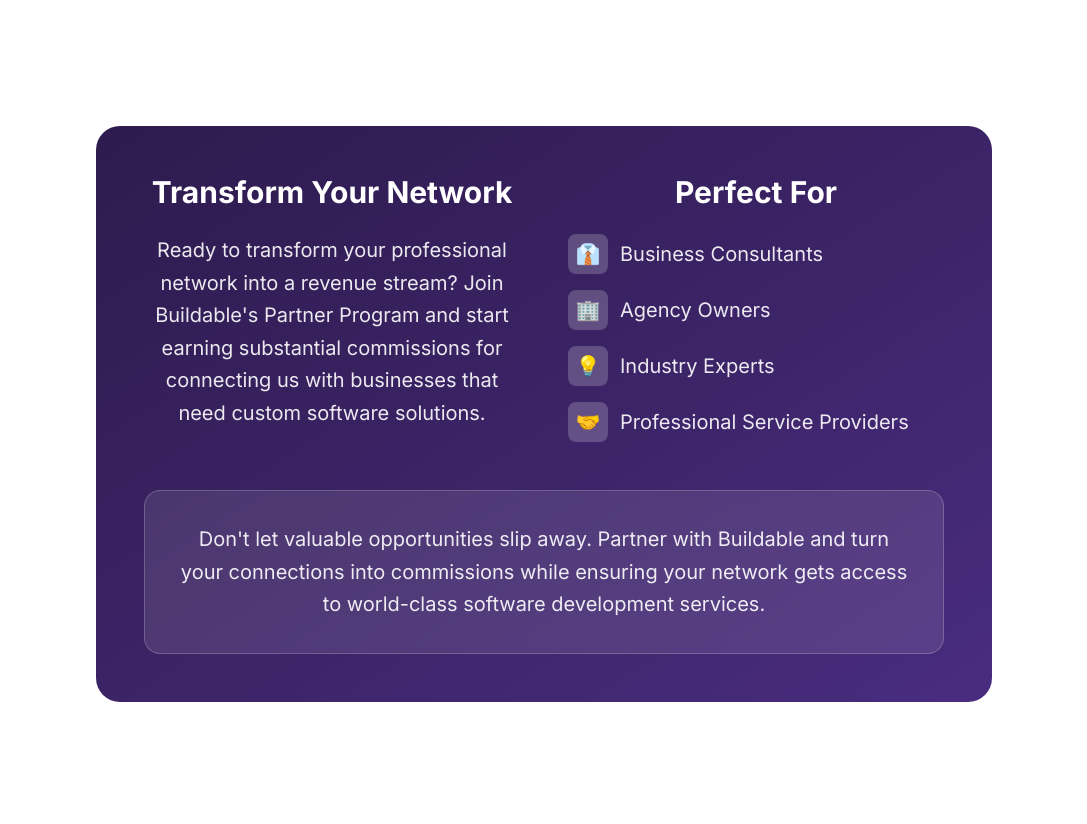
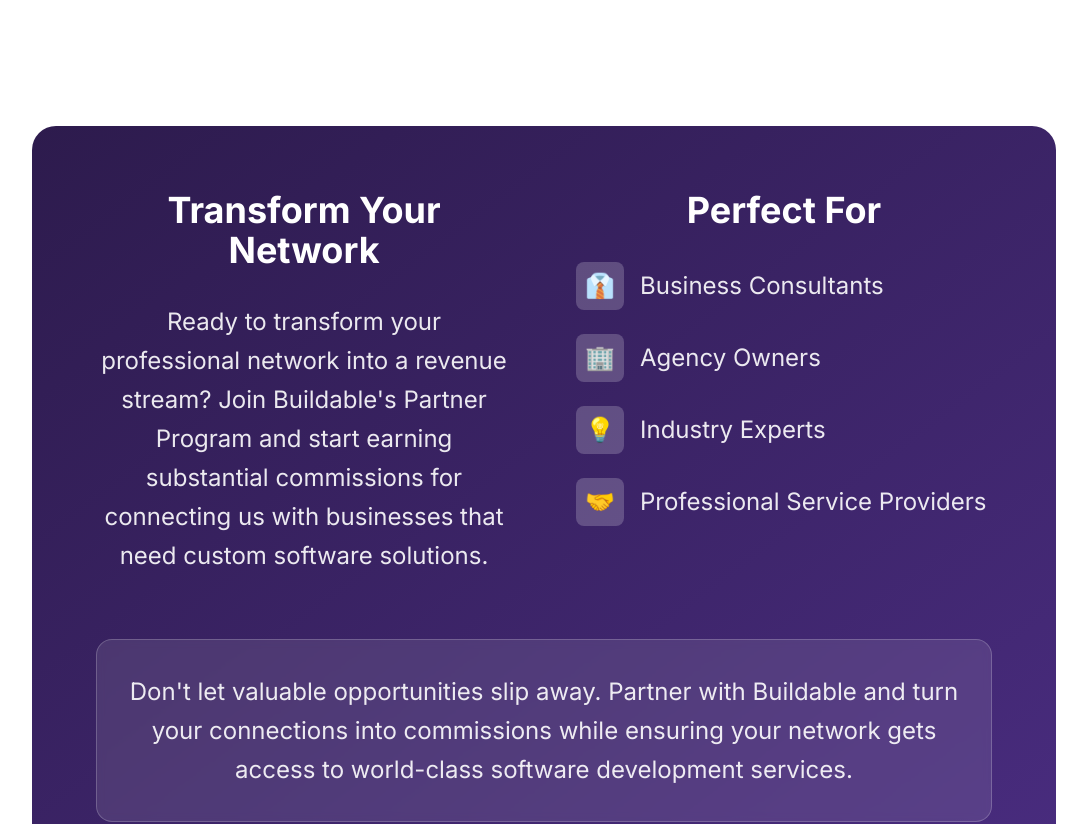
Before and after one commit to muleman69/buildable-referral-program, a React (Vite) app: page / in a window 1280 px wide. Shown: the part 3400-4224 px from the top of the page, without its empty margins (96-1183 px from the left). Built offline with nearby package versions, Linux system fonts and the light colour scheme.

Commit message:
Improve spacing and typography in Transform Your Network section

```diff
--- a/src/pages/LandingPageB.tsx
+++ b/src/pages/LandingPageB.tsx
@@ -377,49 +377,49 @@
           </div>
 
           {/* Final CTA Section */}
-          <div className="relative max-w-4xl mx-auto mb-16 mt-32 rounded-3xl overflow-hidden">
-            <div className="bg-gradient-to-br from-[#2d1b4d] to-[#492c7f] p-12">
-              <div className="grid grid-cols-1 md:grid-cols-2 gap-12">
+          <div className="relative max-w-5xl mx-auto mb-16 mt-32 rounded-3xl overflow-hidden">
+            <div className="bg-gradient-to-br from-[#2d1b4d] to-[#492c7f] p-16">
+              <div className="grid grid-cols-1 md:grid-cols-2 gap-16">
                 <div>
-                  <h3 className="text-3xl font-bold text-white mb-6">Transform Your Network</h3>
-                  <p className="text-xl text-white/90 leading-relaxed">
+                  <h3 className="text-4xl font-bold text-white mb-8">Transform Your Network</h3>
+                  <p className="text-2xl text-white/90 leading-relaxed">
                     Ready to transform your professional network into a revenue stream? Join Buildable's Partner Program and start earning substantial commissions for connecting us with businesses that need custom software solutions.
                   </p>
                 </div>
 
                 <div>
-                  <h3 className="text-3xl font-bold text-white mb-6">Perfect For</h3>
-                  <ul className="space-y-4">
-                    <li className="flex items-center space-x-3">
-                      <div className="flex-shrink-0 w-10 h-10 rounded-lg bg-white/20 flex items-center justify-center">
-                        <span className="text-xl">👔</span>
+                  <h3 className="text-4xl font-bold text-white mb-8">Perfect For</h3>
+                  <ul className="space-y-6">
+                    <li className="flex items-center space-x-4">
+                      <div className="flex-shrink-0 w-12 h-12 rounded-lg bg-white/20 flex items-center justify-center">
+                        <span className="text-2xl">👔</span>
                       </div>
-                      <span className="text-xl text-white/90">Business Consultants</span>
+                      <span className="text-2xl text-white/90">Business Consultants</span>
                     </li>
-                    <li className="flex items-center space-x-3">
-                      <div className="flex-shrink-0 w-10 h-10 rounded-lg bg-white/20 flex items-center justify-center">
-                        <span className="text-xl">🏢</span>
+                    <li className="flex items-center space-x-4">
+                      <div className="flex-shrink-0 w-12 h-12 rounded-lg bg-white/20 flex items-center justify-center">
+                        <span className="text-2xl">🏢</span>
                       </div>
-                      <span className="text-xl text-white/90">Agency Owners</span>
+                      <span className="text-2xl text-white/90">Agency Owners</span>
                     </li>
-                    <li className="flex items-center space-x-3">
-                      <div className="flex-shrink-0 w-10 h-10 rounded-lg bg-white/20 flex items-center justify-center">
-                        <span className="text-xl">💡</span>
+                    <li className="flex items-center space-x-4">
+                      <div className="flex-shrink-0 w-12 h-12 rounded-lg bg-white/20 flex items-center justify-center">
+                        <span className="text-2xl">💡</span>
                       </div>
-                      <span className="text-xl text-white/90">Industry Experts</span>
+                      <span className="text-2xl text-white/90">Industry Experts</span>
                     </li>
-                    <li className="flex items-center space-x-3">
-                      <div className="flex-shrink-0 w-10 h-10 rounded-lg bg-white/20 flex items-center justify-center">
-                        <span className="text-xl">🤝</span>
+                    <li className="flex items-center space-x-4">
+                      <div className="flex-shrink-0 w-12 h-12 rounded-lg bg-white/20 flex items-center justify-center">
+                        <span className="text-2xl">🤝</span>
                       </div>
-                      <span className="text-xl text-white/90">Professional Service Providers</span>
+                      <span className="text-2xl text-white/90">Professional Service Providers</span>
                     </li>
                   </ul>
                 </div>
               </div>
 
-              <div className="mt-12 p-8 rounded-2xl bg-white/10 backdrop-blur-sm border border-white/20">
-                <p className="text-xl text-white/90 leading-relaxed">
+              <div className="mt-16 p-8 rounded-2xl bg-white/10 backdrop-blur-sm border border-white/20">
+                <p className="text-2xl text-white/90 leading-relaxed text-center max-w-4xl mx-auto">
                   Don't let valuable opportunities slip away. Partner with Buildable and turn your connections into commissions while ensuring your network gets access to world-class software development services.
                 </p>
               </div>
```
